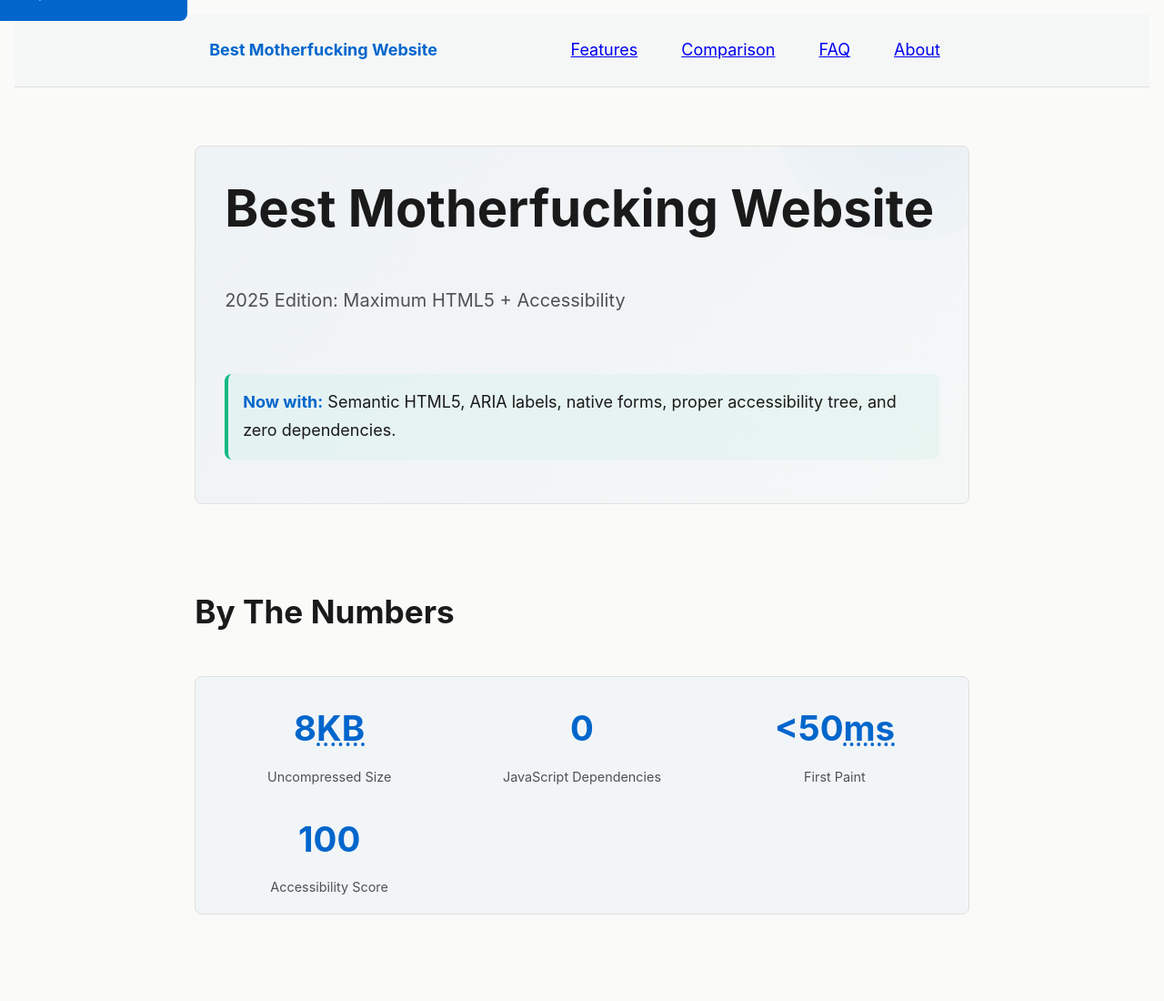
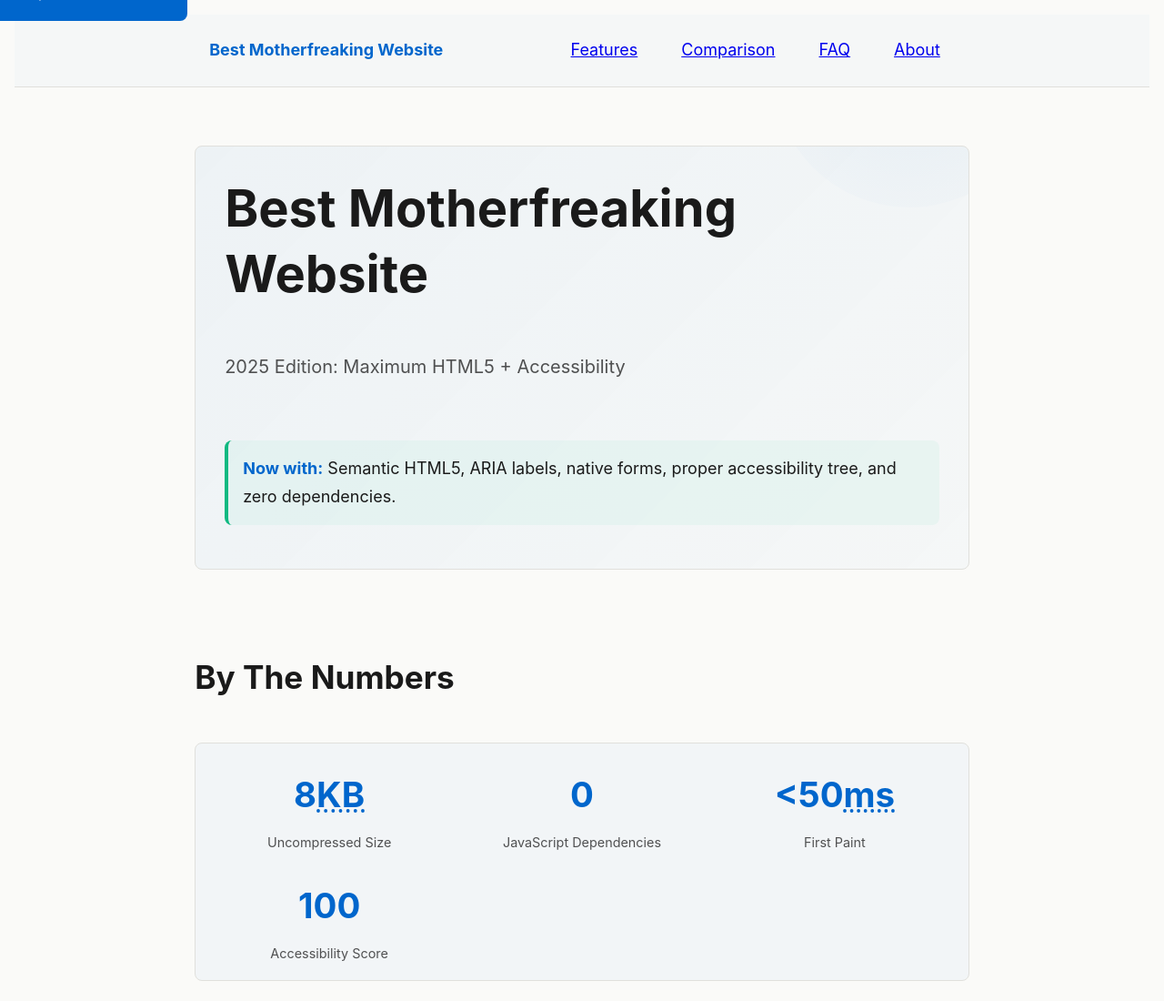
Before and after one commit to ahmedmelhady7/best-mother-freakin-website, a plain HTML site: page index.html in a window 1280 px wide. Shown: the top 1100 px of the page at 91% size. Drawn offline with Linux system fonts and the light colour scheme.

Commit message:
Change 'Motherfucking' to 'Motherfreaking' in HTML

```diff
--- a/index.html
+++ b/index.html
@@ -4,7 +4,7 @@
     <meta charset="UTF-8">
     <meta name="viewport" content="width=device-width, initial-scale=1.0">
     <meta name="description" content="A brutally honest manifesto about modern web design in 2025.">
-    <title>Best Motherfucking Website</title>
+    <title>Best Motherfreaking Website</title>
     <style>
         @layer reset, theme, typography, components, utilities;
 
@@ -704,7 +704,7 @@
     <a href="#main-content" class="skip-link">Skip to main content</a>
     <header role="banner">
         <nav role="navigation" aria-label="Main navigation">
-            <strong style="flex: 0 0 auto;">Best Motherfucking Website</strong>
+            <strong style="flex: 0 0 auto;">Best Motherfreaking Website</strong>
             <div style="display: flex; gap: 1rem;">
                 <a href="#features">Features</a>
                 <a href="#comparison">Comparison</a>
@@ -716,7 +716,7 @@
 
     <main id="main-content" role="main">
         <section class="hero">
-            <h1>Best Motherfucking Website</h1>
+            <h1>Best Motherfreaking Website</h1>
             <p class="subtitle">2025 Edition: Maximum HTML5 + Accessibility</p>
             <aside class="alert-success" role="status">
                 <strong>Now with:</strong> Semantic HTML5, ARIA labels, native forms, proper accessibility tree, and zero dependencies.
@@ -936,7 +936,7 @@
             <details>
                 <summary>This Site vs. The Rest</summary>
                 <aside class="alert-success" role="status" aria-live="polite">
-                    <strong>Best Motherfucking Website loads in:</strong>
+                    <strong>Best Motherfreaking Website loads in:</strong>
                     <ul>
                         <li><time datetime="PT0.05S">&lt;50 milliseconds</time></li>
                         <li>Zero transpilation steps</li>
```
